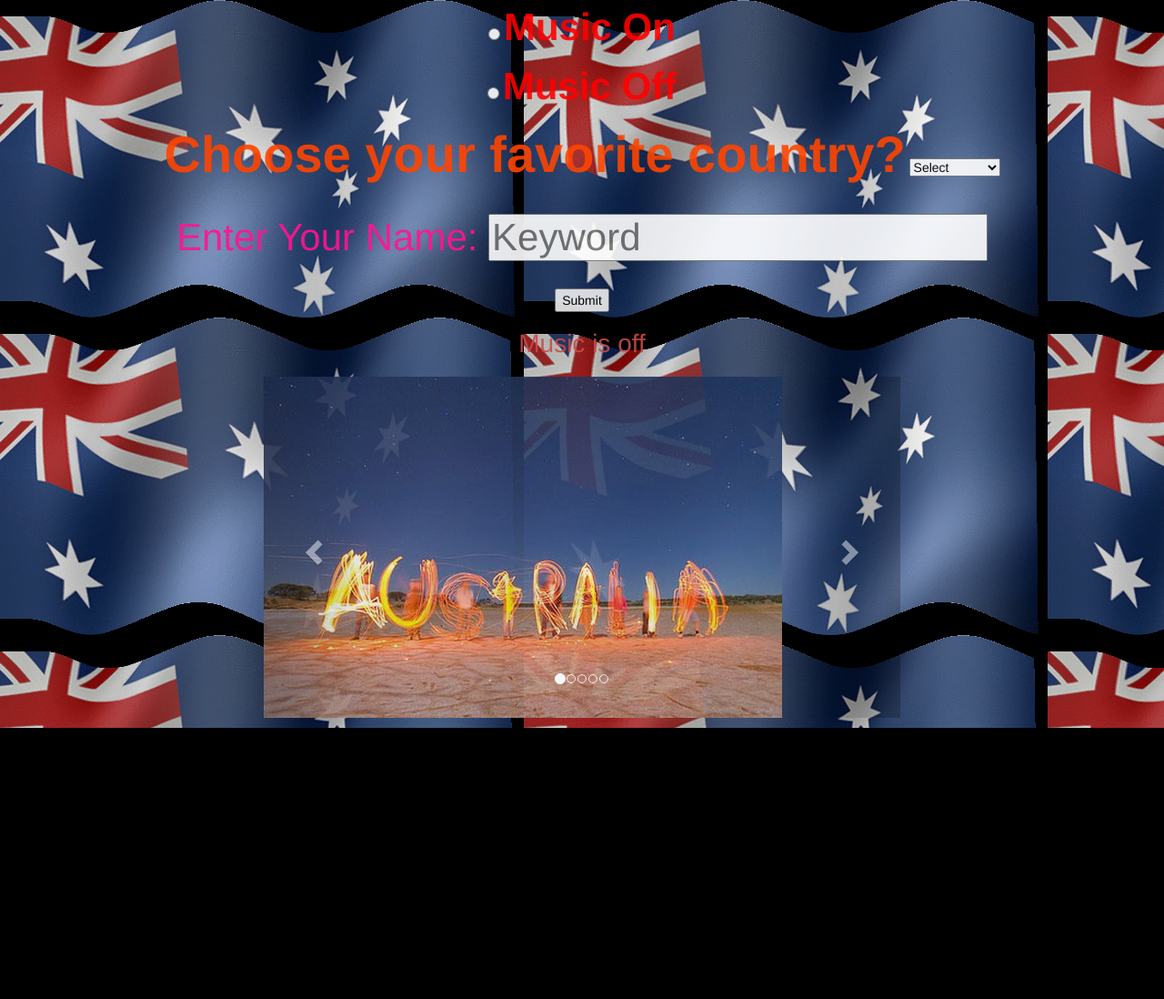
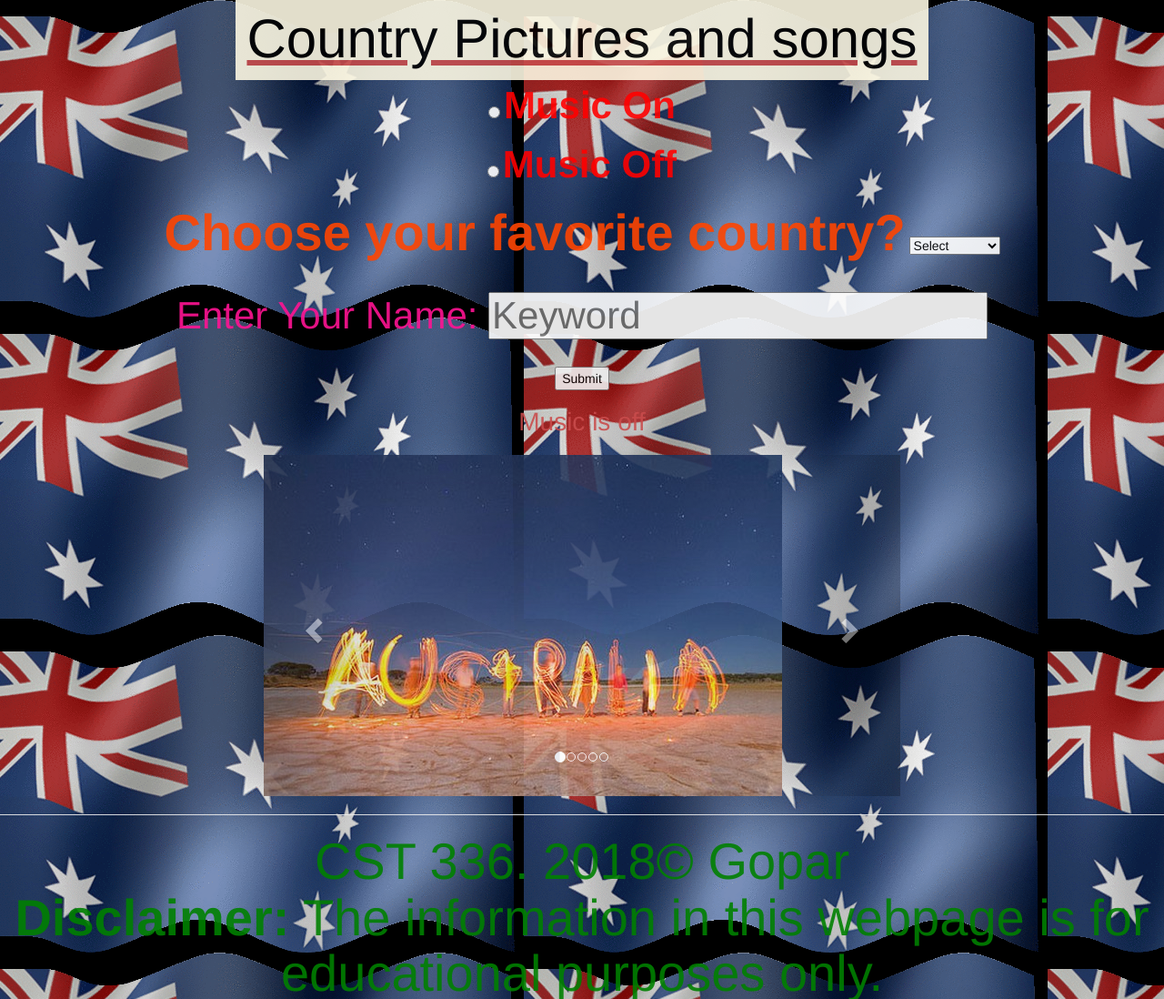
Before and after one commit to Irais1/CST336_hw3, a PHP site: page /?select=1 in a window 1280 px wide. Shown: the top 1098 px of the page at 91% size. Before the commit the page ends 800 px from the top, so only its background shows below. Run offline with PHP 8.4, Linux system fonts and the light colour scheme; data that the repository does not hold is empty; some libraries are stand-ins or nearby versions.

Commit message:
-\_('_')_/-

```diff
--- a/css/style.css
+++ b/css/style.css
@@ -36,3 +36,13 @@ h3{
 h4{
     font-size: 4em;
 }
+footer{
+    clear:left;
+    font-size:2em;
+    color:green;
+    text-align: center !important;
+}
+h5{
+    text-decoration: underline;
+    color:#c94c4c!important;
+}
--- a/index.php
+++ b/index.php
@@ -8,6 +8,7 @@ $backgroundImage = 'w3.jpg';
 <html>
     <head>
         <title>Forms</title>
+        <h5 style="font-size:60px;"><mark>Country Pictures and songs</mark></h5>
         <link href ="https://maxcdn.bootstrapcdn.com/bootstrap/3.3.7/css/bootstrap.min.css" rel = "stylesheet">
     </head>
     <body>
@@ -181,6 +182,12 @@ $backgroundImage = 'w3.jpg';
         </div>
         <script src="https://ajax.googleapis.com/ajax/libs/jquery/3.2.1/jquery.min.js"></script>
         <script src="https://maxcdn.bootstrapcdn.com/bootstrap/3.3.7/js/bootstrap.min.js" integrity="sha384-Tc5IQib027qvyjSMfHjOMaLkfuWVxZxUPnCJA7l2mCWNIpG9mGCD8wGNIcPD7Txa" crossorigin="anonymous"></script>
+        <footer id="fter">
+            <hr>
+            CST 336. 2018&copy; Gopar<br />
+            <strong>Disclaimer:</strong> The information in this webpage is for <br>educational purposes only.<br>
+            <img src="https://csumb.edu/sites/default/files/styles/profile_large/public/photo_1_6.jpg?itok=N4I4g9Wl">
+        </footer>
     </body>
     <style>
         @import url("css/style.css");
```
